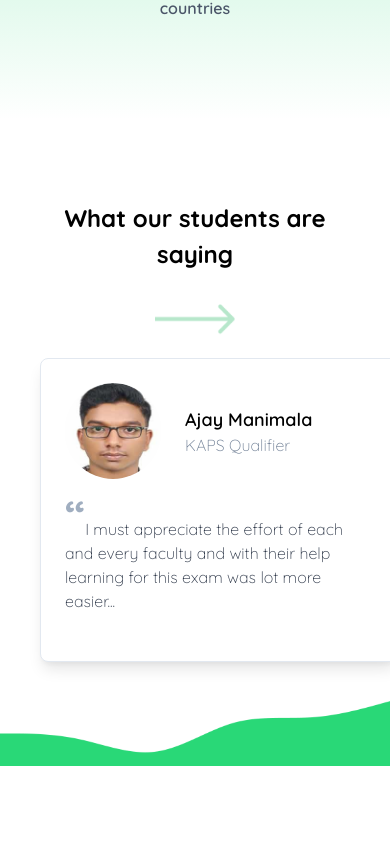
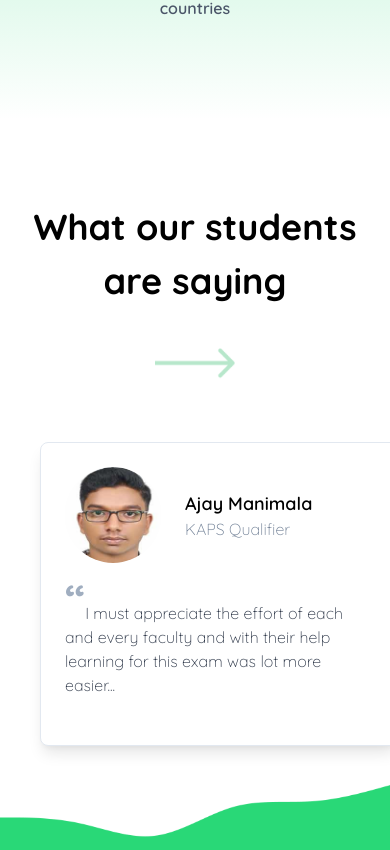
Before and after one commit to dheeraj-murali/zeal-academy, a React (Create React App) app: page / in a window 390 px wide. Shown: the part 2713-3563 px from the top of the page. Before the commit the page ends 3479 px from the top, so only its background shows below. Built offline with nearby package versions, Linux system fonts and the light colour scheme.

Commit message:
style(card): spacing
- adjusted card size
- updated font size
- update responsiveness

```diff
--- a/src/containers/Testimonials/index.tsx
+++ b/src/containers/Testimonials/index.tsx
@@ -10,15 +10,15 @@ export const Testimonials = () => {
 			className='flex flex-col justify-center content-center w-screen bg-scroll bg-no-repeat bg-contain bg-bottom'
 			style={{ backgroundImage: `url(${wave})` }}
 		>
-			<div className='flex flex-wrap my-10 py-10'>
-				<div className='flex flex-col justify-center text-center space-y-8 w-full pl-8 md:pl-24 pr-8 lg:px-24'>
-					<h2 className='text-2xl font-bold antialiased text-current'>
+			<div className='flex flex-wrap my-10 py-10 space-y-10'>
+				<div className='flex flex-col justify-center text-center space-y-10 w-full pl-8 md:pl-24 pr-8 lg:px-24'>
+					<h2 className='text-4xl font-bold antialiased text-current'>
 						What our students are saying
 					</h2>
 					<Arrow />
 				</div>
 				<div className='inline-flex w-screen z-10 space-x-8 overflow-x-scroll overscroll-x-contain p-6'>
-					<ul className='inline-flex w-screen md:w-1/4 space-x-2 md:space-x-10 md:ml-40'>
+					<ul className='inline-flex w-screen md:w-2/4 lg:w-2/6 xl:w-1/4 space-x-2 md:space-x-10 md:ml-40'>
 						{testimonials.map((testimonial, index) => (
 							<li key={index} className='min-w-full'>
 								<TestimonialCard person={testimonial} />
```
